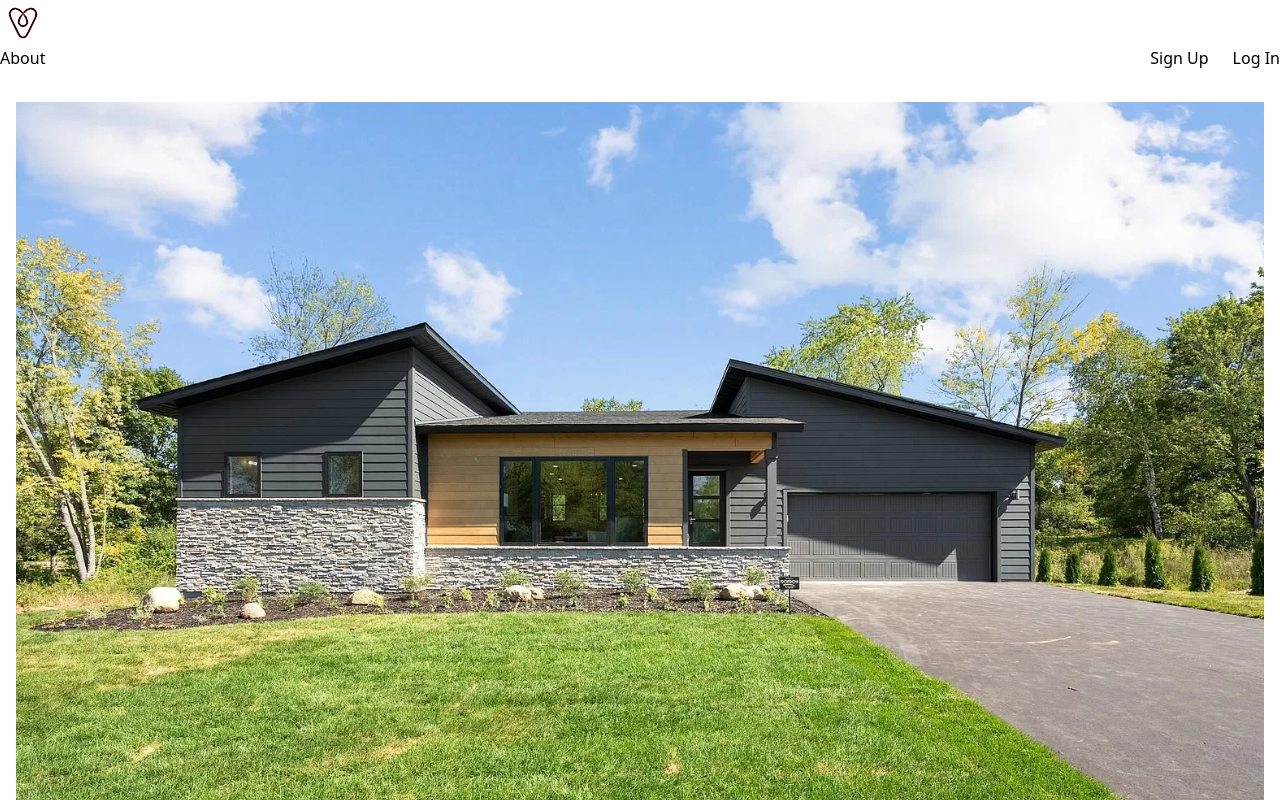
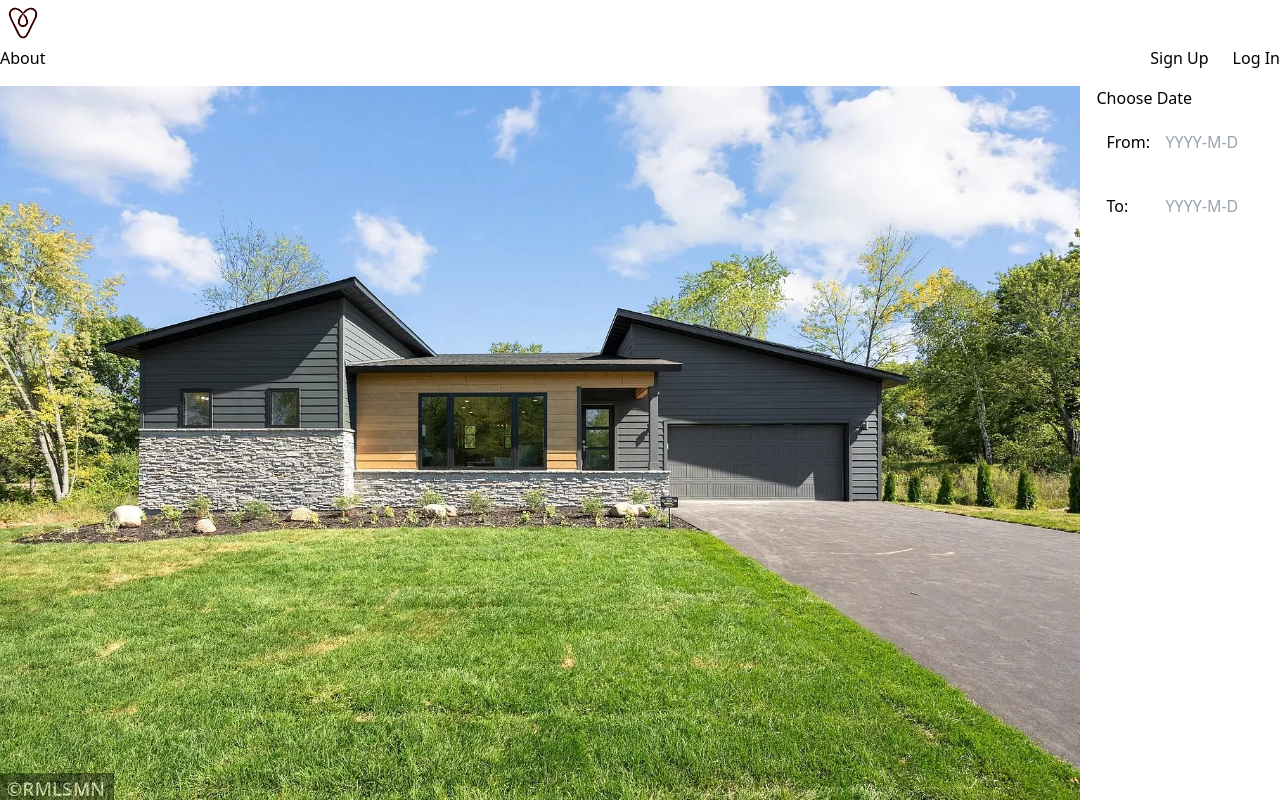
Before and after one commit to william-shelly/nextbnb, a Next.js app: page /houses/1 in a window 1280 px wide. Shown: the top 800 px of the page. Built offline with nearby package versions, Linux system fonts and the light colour scheme.

Commit message:
Adding date picker to page

```diff
--- /dev/null
+++ b/components/DateRangePicker.js
@@ -0,0 +1,38 @@
+import DayPickerInput from "react-day-picker/DayPickerInput"
+import "react-day-picker/lib/style.css"
+
+export default function DateRangePicker() {
+  return (
+    <div className="date-range-picker-container">
+      <div>
+        <label className="block">From:</label>
+        <DayPickerInput />
+      </div>
+      <div>
+        <label className="block">To:</label>
+        <DayPickerInput />
+      </div>
+      <style jsx>
+        {`
+          .date-range-picker-container div {
+            display: grid;
+            grid-template-columns: 30% 70%;
+            padding: 10px;
+          }
+          label {
+            padding-top: 10px;
+          }
+        `}
+      </style>
+      <style jsx global>
+        {`
+          .DayPickerInput input {
+            width: 120px;
+            padding: 10px;
+            font-size: 16px;
+          }
+        `}
+      </style>
+    </div>
+  )
+}
--- a/components/Footer.js
+++ b/components/Footer.js
@@ -3,13 +3,13 @@
 
 export default function Footer(props) {
   return (
-    <div className="nav-container">
+    <footer className="nav-container">
       <Link href="/">
         <a>
           <img src="/img/logo.png" alt="nextbnb" />
         </a>
       </Link>
       <Nav />
-    </div>
+    </footer>
   )
 }
--- a/components/Header.js
+++ b/components/Header.js
@@ -3,13 +3,13 @@
 
 export default function Header(props) {
   return (
-    <div className="nav-container">
+    <header className="nav-container">
       <Link href="/">
         <a>
           <img src="/img/logo.png" alt="nextbnb" />
         </a>
       </Link>
       <Nav />
-    </div>
+    </header>
   )
 }
--- a/package.json
+++ b/package.json
@@ -10,6 +10,7 @@
   "dependencies": {
     "next": "12.0.7",
     "react": "17.0.2",
+    "react-day-picker": "^7.4.10",
     "react-dom": "17.0.2"
   },
   "devDependencies": {
--- a/pages/houses/[id].js
+++ b/pages/houses/[id].js
@@ -1,17 +1,28 @@
 import Head from 'next/head'
 import houses from '../../houses.js'
 import Layout from '../../components/Layout'
+import DateRangePicker from '../../components/DateRangePicker'
 
 export default function House(props) {
 
   const content = (
-    <div className="container mx-auto my-4 p-4">
+    <div className="container mx-auto my-0 py-4">
       <Head>
         <title>{props.house.title}</title>
       </Head>
-      <img src={props.house.picture} alt={props.house.title} className="mb-4" />
-      <h2 className='font-bold'>{props.house.type} – {props.house.city}</h2>
-        <p>{props.house.type}</p>
+      <div className='flex justify-around gap-4'>
+        <article>
+          <img src={props.house.picture} alt={props.house.title} className="mb-4" />
+          <h2 className='font-bold'>{props.house.type} – {props.house.city}</h2>
+          <p>{props.house.type}</p>
+        </article>
+        <aside>
+          <div className="columns-1">
+            <h2>Choose Date</h2>
+            <DateRangePicker />
+          </div>
+        </aside>
+      </div>
     </div>
   )
 
```
Also changed, not shown: 1 other file (tests, documents, lock files or other folders).
